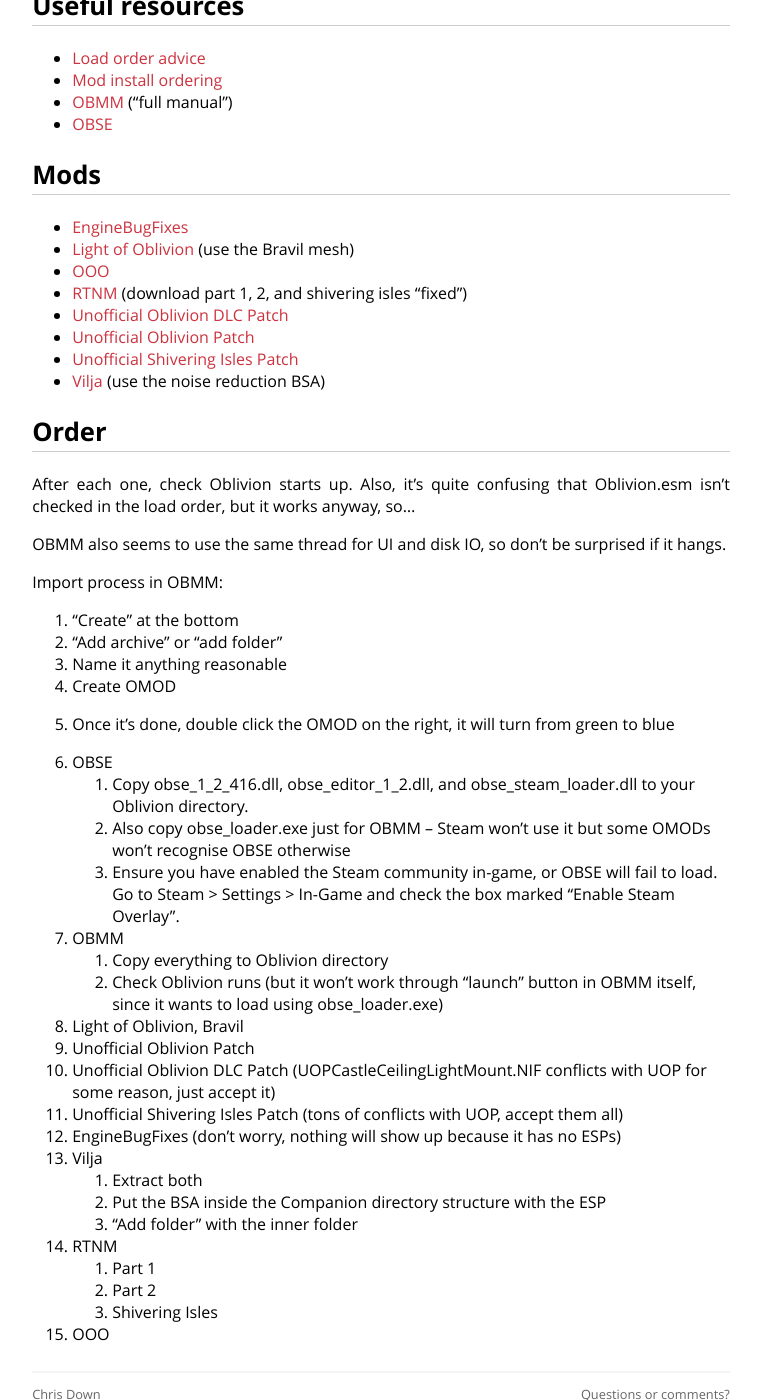
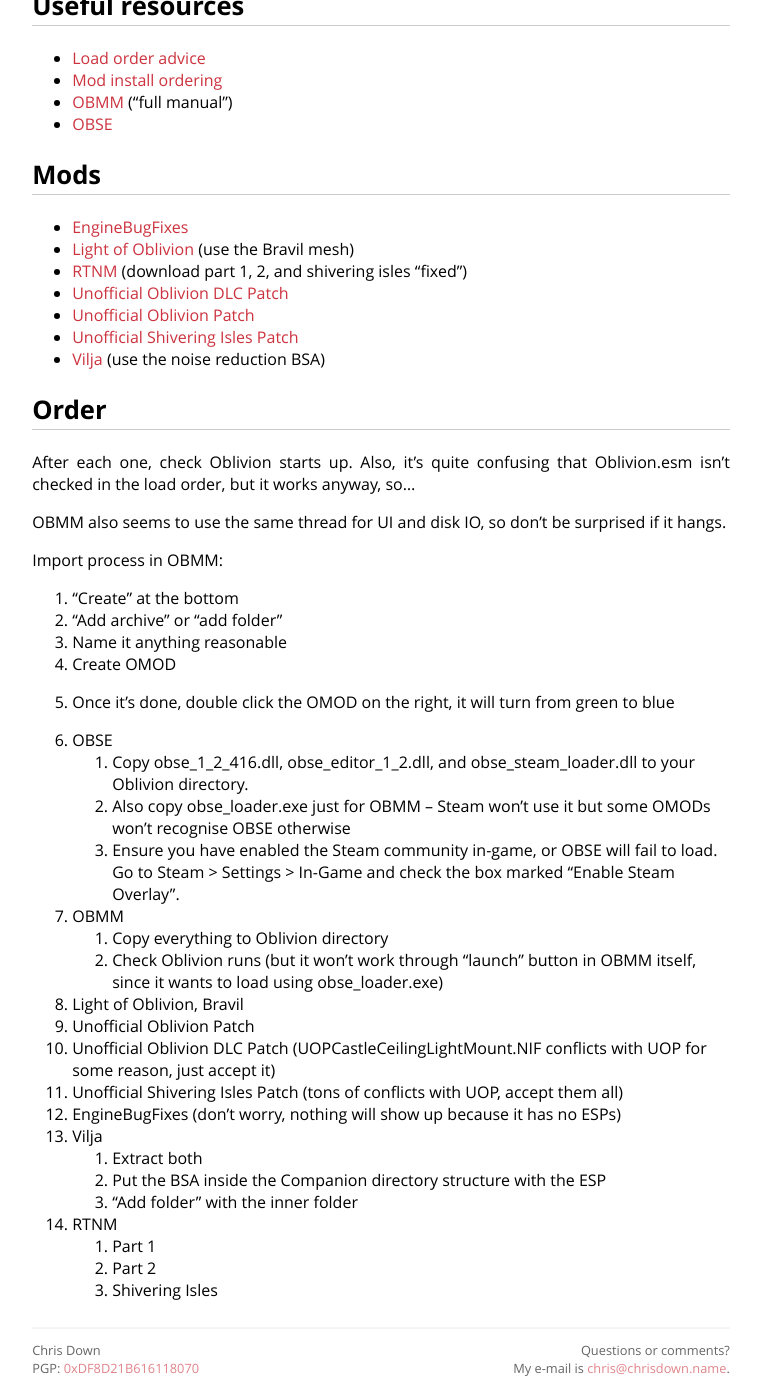
Before and after one commit to cdown/chrisdown.name, a Jekyll site: the page built from oldgames.md, in a window 1280 px wide and 1400 px high, scrolled down 2483 px. Shown: the whole window, without its empty margins (259-1020 px from the left). Built offline with Jekyll 4.4.1, drawn with Linux system fonts in a browser that asks for light colours.

Commit message:
Remove OOO

```diff
--- a/oldgames.md
+++ b/oldgames.md
@@ -125,7 +125,6 @@ Once again, you need to have a fresh load to register the change. Sigh...
 
 - [EngineBugFixes](https://www.nexusmods.com/oblivion/mods/47085)
 - [Light of Oblivion](https://www.nexusmods.com/oblivion/mods/46131) (use the Bravil mesh)
-- [OOO](https://www.nexusmods.com/oblivion/mods/46199)
 - [RTNM](https://www.nexusmods.com/oblivion/mods/38204) (download part 1, 2, and shivering isles "fixed")
 - [Unofficial Oblivion DLC Patch](https://www.nexusmods.com/oblivion/mods/9969)
 - [Unofficial Oblivion Patch](https://www.nexusmods.com/oblivion/mods/5296)
@@ -166,4 +165,3 @@ Import process in OBMM:
     1. Part 1
     2. Part 2
     3. Shivering Isles
-10. OOO
```
